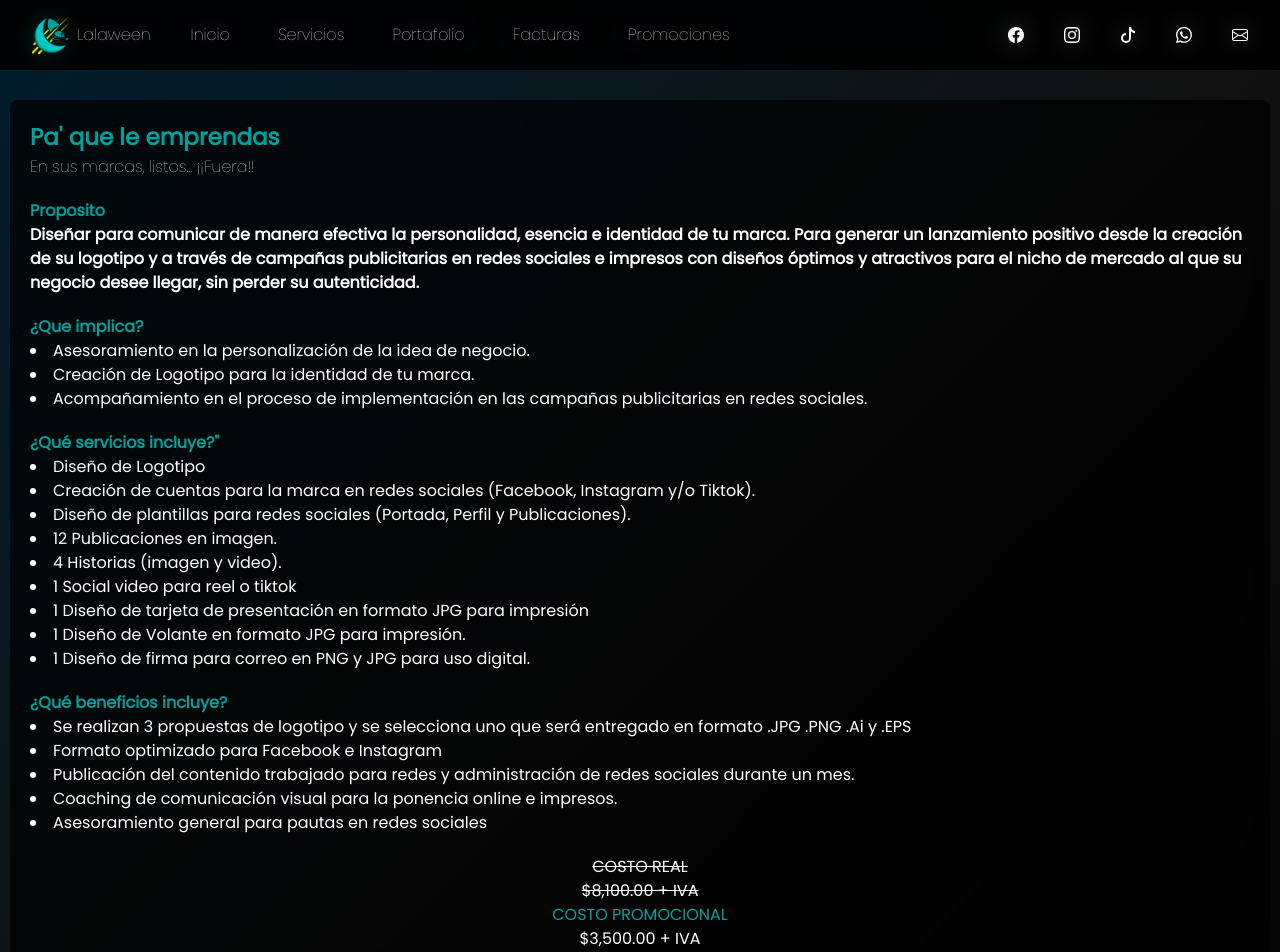
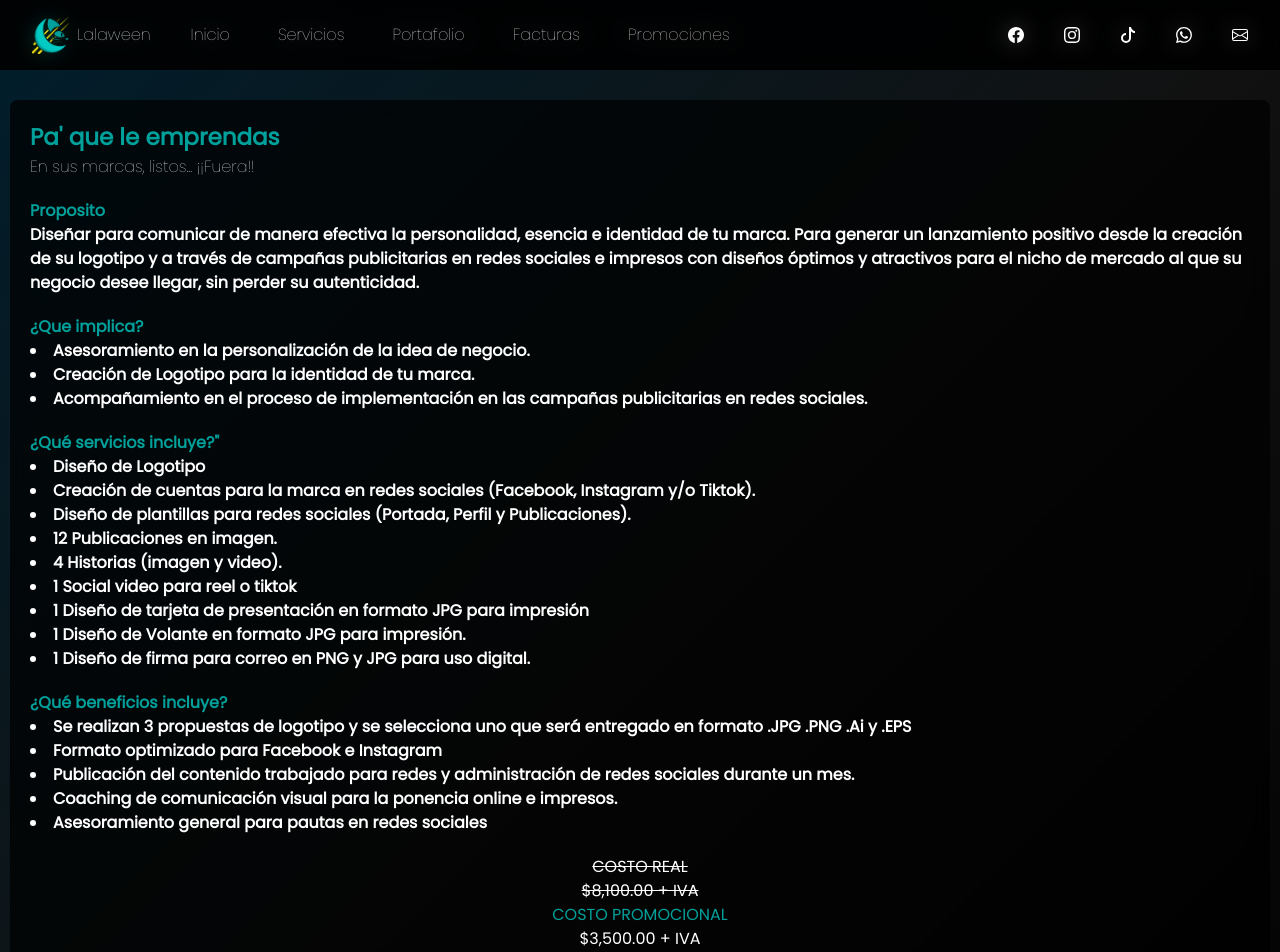
Before and after one commit to AngelLuna17-code/Lalaween, a React (Create React App) app: page /Paquete1 in a window 1280 px wide. Shown: the top 952 px of the page. Built offline with nearby package versions, Linux system fonts and the light colour scheme.

Commit message:
trabajando vista de contenido

```diff
--- a/src/pages/paquetes/Paquete1.js
+++ b/src/pages/paquetes/Paquete1.js
@@ -21,7 +21,7 @@ const Paquete1 = () => {
                         </div>
                         <div className='mt-5'>
                             <p className='text-[#00a09b] font-thin typing'>Proposito</p>
-                            <p className='font-thin typing'>
+                            <p className='typing'>
                                 Diseñar para comunicar de manera efectiva la personalidad, esencia e identidad de tu marca.
                                 Para generar un lanzamiento positivo desde la creación de su logotipo y a través de campañas publicitarias
                                 en redes sociales e impresos con diseños óptimos y atractivos para el nicho de mercado al que su negocio
@@ -30,12 +30,11 @@ const Paquete1 = () => {
                         </div>
                     </div>
                     <div className='mt-5'>
-                        <div className='typing'>
                             <p className='text-[#00a09b] font-thin typing'>
                                 ¿Que implica?
                             </p>
                             <div>
-                                <ul className='font-thin'>
+                                <ul className='font-thin typing'>
                                     <li>
                                         Asesoramiento en la personalización de la idea de negocio.
                                     </li>
@@ -48,12 +47,12 @@ const Paquete1 = () => {
                                 </ul>
                             </div>
                         </div>
-                        <div className='mt-5 typing'>
+                        <div className='mt-5'>
                             <p className='text-[#00a09b] font-thin typing'>
                                 ¿Qué servicios incluye?"
                             </p>
                             <div>
-                                <ul className='font-thin'>
+                                <ul className='font-thin typing'>
                                     <li>
                                         Diseño de Logotipo
                                     </li>
@@ -82,14 +81,13 @@ const Paquete1 = () => {
                                         1 Diseño de firma para correo en PNG y JPG para uso digital.
                                     </li>
                                 </ul>
-                            </div>
                         </div>
-                        <div className='mt-5 typing'>
+                        <div className='mt-5'>
                             <p className='text-[#00a09b] font-thin typing'>
                                 ¿Qué beneficios incluye?
                             </p>
                             <div>
-                                <ul className='font-thin'>
+                                <ul className='font-thin typing'>
                                     <li>
                                         Se realizan 3 propuestas de logotipo y se selecciona uno que será entregado en formato .JPG .PNG .Ai y .EPS
                                     </li>
```
